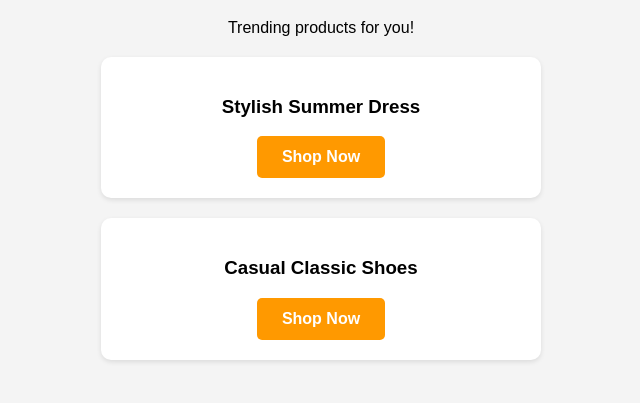
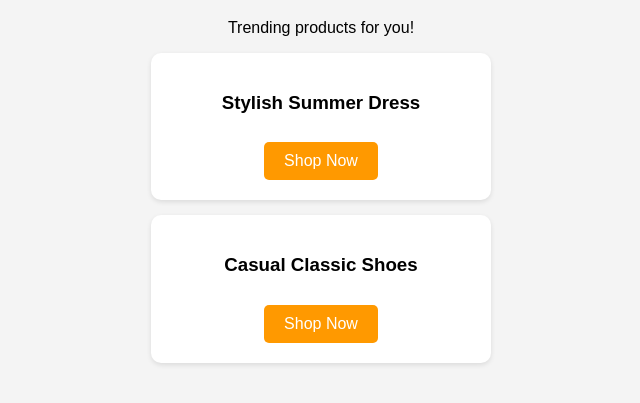
Before and after one commit to mubashir1445j-bit/fashion-store, a plain HTML site: page index.html in a window 1280 px wide. Shown: the part 89-492 px from the top of the page, without its empty margins (319-959 px from the left). Drawn offline with Linux system fonts and the light colour scheme.

Commit message:
Update index.html

```diff
--- a/index.html
+++ b/index.html
@@ -2,11 +2,12 @@
 <html lang="en">
 <head>
     <meta charset="UTF-8">
+    <meta name="viewport" content="width=device-width, initial-scale=1.0">
     <title>Elite Fashion Hub</title>
     <style>
-        body { font-family: sans-serif; text-align: center; padding: 20px; background: #f4f4f4; }
-        .product { background: white; padding: 20px; margin: 20px auto; border-radius: 10px; width: 80%; max-width: 400px; box-shadow: 0 2px 5px rgba(0,0,0,0.1); }
-        .btn { display: inline-block; background: #ff9900; color: white; padding: 12px 25px; text-decoration: none; border-radius: 5px; font-weight: bold; }
+        body { font-family: sans-serif; text-align: center; background: #f4f4f4; padding: 20px; }
+        .product { background: white; padding: 20px; margin: 15px auto; border-radius: 10px; width: 80%; max-width: 300px; box-shadow: 0 2px 5px rgba(0,0,0,0.1); }
+        .btn { display: inline-block; background: #ff9900; color: white; padding: 10px 20px; text-decoration: none; border-radius: 5px; margin-top: 10px; }
     </style>
 </head>
 <body>
@@ -15,12 +16,12 @@
 
     <div id="dress1" class="product">
         <h3>Stylish Summer Dress</h3>
-        <a href="#" class="btn">Shop Now</a>
+        <a href="https://amazon.com" class="btn">Shop Now</a>
     </div>
 
     <div id="dress2" class="product">
         <h3>Casual Classic Shoes</h3>
-        <a href="#" class="btn">Shop Now</a>
+        <a href="https://amazon.com" class="btn">Shop Now</a>
     </div>
 </body>
 </html>
```
